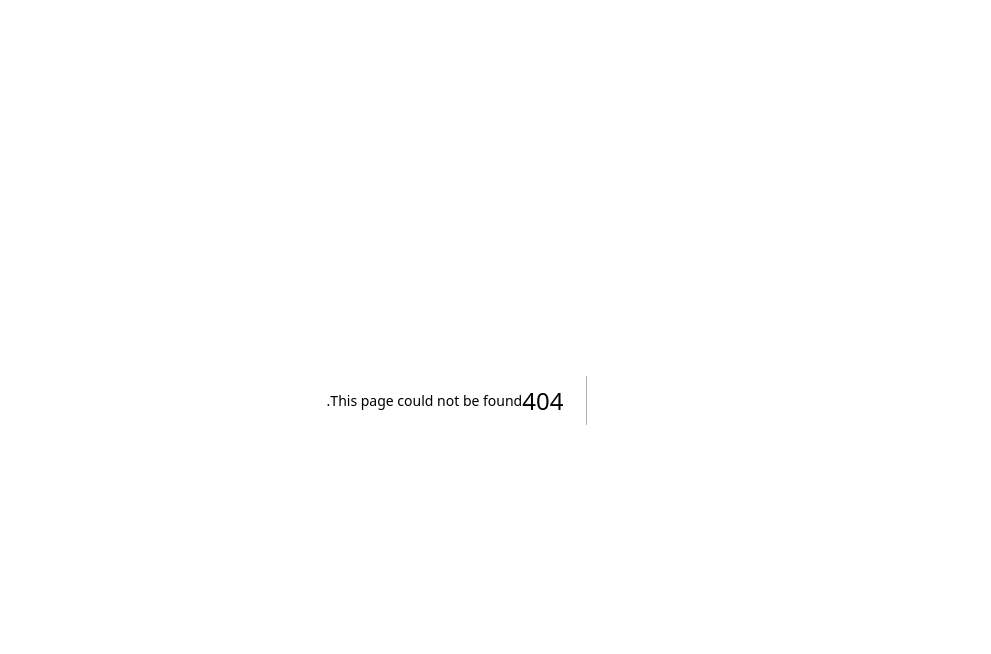
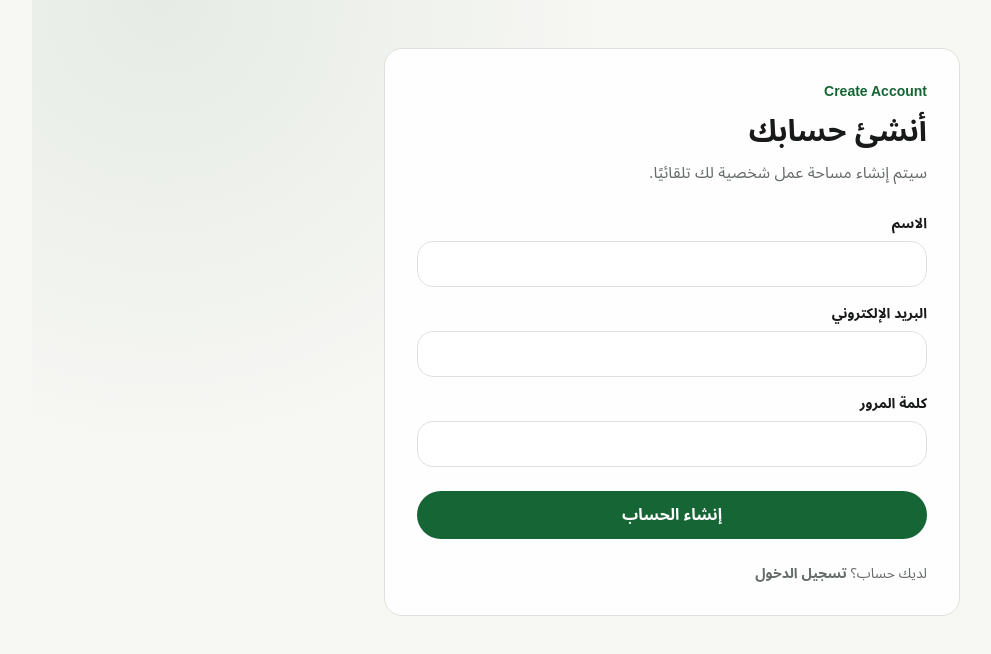
Before and after one commit to atharxai-cloud/innovation-os, a Next.js app: page /signup in a window 1280 px wide. Before the commit this address had no page. Shown: the top 654 px of the page, without its empty margins (215-1206 px from the left). Built offline with nearby package versions, Linux system fonts and the light colour scheme.

Commit message:
epic1b: add src/app/(auth)/signup/page.tsx

```diff
--- /dev/null
+++ b/src/app/(auth)/signup/page.tsx
@@ -0,0 +1,70 @@
+import Link from "next/link";
+import { signup } from "../actions";
+
+type SignupPageProps = {
+  searchParams: Promise<{ error?: string }>;
+};
+
+export default async function SignupPage({ searchParams }: SignupPageProps) {
+  const { error } = await searchParams;
+
+  return (
+    <main className="shell py-12">
+      <section className="surface mx-auto max-w-xl p-8">
+        <p className="text-sm font-semibold text-[var(--accent)]">Create Account</p>
+        <h1 className="mt-3 text-3xl font-semibold">أنشئ حسابك</h1>
+        <p className="mt-3 text-[var(--muted-foreground)]">
+          سيتم إنشاء مساحة عمل شخصية لك تلقائيًا.
+        </p>
+
+        {error ? (
+          <p className="mt-5 rounded-2xl border border-[var(--border)] p-4 text-sm text-[var(--danger)]">
+            تحقق من الاسم والبريد وكلمة المرور. يجب ألا تقل كلمة المرور عن 8 أحرف.
+          </p>
+        ) : null}
+
+        <form action={signup} className="mt-7 grid gap-4">
+          <label className="grid gap-2 text-sm font-semibold">
+            الاسم
+            <input
+              name="fullName"
+              required
+              autoComplete="name"
+              className="rounded-2xl border border-[var(--border)] bg-white px-4 py-3 font-normal outline-none focus:border-[var(--accent)]"
+            />
+          </label>
+          <label className="grid gap-2 text-sm font-semibold">
+            البريد الإلكتروني
+            <input
+              name="email"
+              type="email"
+              required
+              autoComplete="email"
+              dir="ltr"
+              className="rounded-2xl border border-[var(--border)] bg-white px-4 py-3 font-normal outline-none focus:border-[var(--accent)]"
+            />
+          </label>
+          <label className="grid gap-2 text-sm font-semibold">
+            كلمة المرور
+            <input
+              name="password"
+              type="password"
+              minLength={8}
+              required
+              autoComplete="new-password"
+              dir="ltr"
+              className="rounded-2xl border border-[var(--border)] bg-white px-4 py-3 font-normal outline-none focus:border-[var(--accent)]"
+            />
+          </label>
+          <button className="mt-2 rounded-full bg-[var(--accent)] px-5 py-3 font-semibold text-white">
+            إنشاء الحساب
+          </button>
+        </form>
+
+        <p className="mt-6 text-sm text-[var(--muted-foreground)]">
+          لديك حساب؟ <Link className="font-semibold text-[var(--accent)]" href="/login">تسجيل الدخول</Link>
+        </p>
+      </section>
+    </main>
+  );
+}
```
